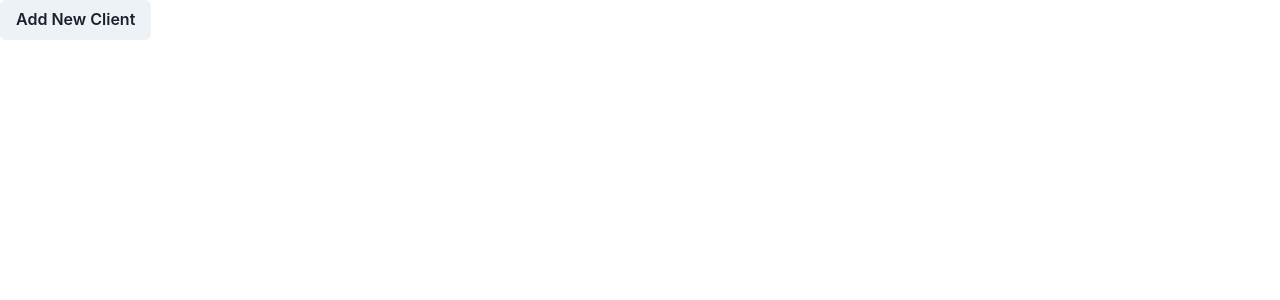
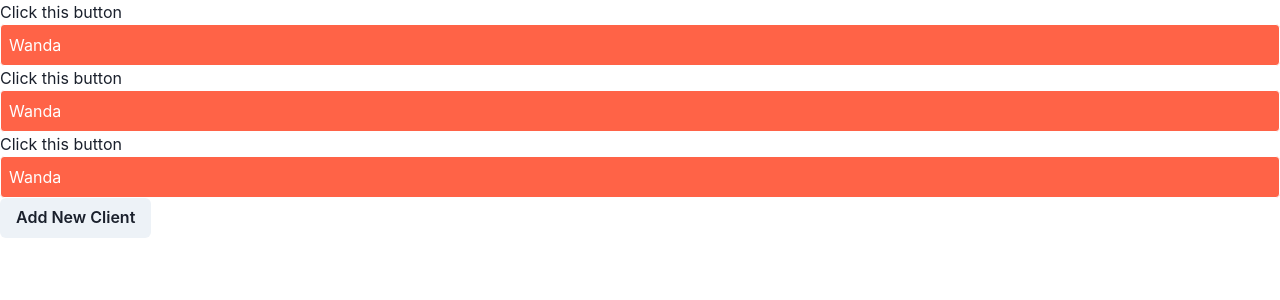
Before and after one commit to yutingwu4/FitLyfe, a React app: page / in a window 1280 px wide. Shown: the top 300 px of the page. Built offline with nearby package versions, Linux system fonts and the light colour scheme.

Commit message:
Fix Routes on ClientCard.jsx and App.jsx

```diff
--- a/client/App.jsx
+++ b/client/App.jsx
@@ -9,26 +9,27 @@ import axios from 'axios';
 function App() {
   // const [cards, setCards] = useState([]);
 
-  // Need a function to fetch data
   // const fetchData = async () => {
   //   const { data } = await axios.get('/endpoint');
   //   setCards(data);
   // };
 
-  // useEffect so that the app runs fetchData when screen loads.
   // useEffect(() => {
   //   fetchData();
   // }, []);
 
-  // for (let i = 0; i < 3; i++) {
-  //   cards.push(
-  //     <div key={`card_${i}`}>
-  //       <ClientCard />
-  //     </div>
-  //   );
-  // }
+  const cards = [];
+  for (let i = 0; i < 3; i++) {
+    cards.push(
+      <div key={`card_${i}`}>
+        <ClientCard />
+      </div>
+    );
+  }
+
   return (
     <Router>
+      {cards}
       <div>
         <nav>
           <ul>
@@ -41,7 +42,7 @@ function App() {
         </nav>
         <Switch>
           <Route exact path="/clientForm">
-            <ClientInfo />
+            <ClientForm />
           </Route>
         </Switch>
       </div>
--- a/client/components/ClientCard.jsx
+++ b/client/components/ClientCard.jsx
@@ -1,8 +1,16 @@
 import React from 'react';
 import { Box } from '@chakra-ui/react';
+import { Switch, Route, Link } from 'react-router-dom';
+import ClientInfo from './ClientInfo';
 
 function ClientCard() {
   return (
+    <Switch>
+      <Route exact path="/">
+        <div>
+          <Link to="/clientid">
+            <button className="btn">Click this button</button>
+          </Link>
           <Box
             border="1px solid white"
             borderRadius="4px"
@@ -13,6 +21,13 @@ function ClientCard() {
           >
             <p> Wanda </p>
           </Box>
+        </div>
+      </Route>
+
+      <Route path="/clientid">
+        <ClientInfo />
+      </Route>
+    </Switch>
   );
 }
 
--- a/client/components/ClientForm.jsx
+++ b/client/components/ClientForm.jsx
@@ -11,14 +11,15 @@ import axios from 'axios';
 
 function ClientForm() {
   const { register, handleSubmit, watch, errors } = useForm();
-  const onSubmit = async (data) => {
-    try {
-      await axios.post('/api/createTrainee', data, {
-        headers: { 'content-type': 'applications/json' },
-      });
-    } catch (err) {
-      console.log(err);
-    }
+  const onSubmit = (data) => {
+    console.log(data);
+    // try {
+    //   await axios.post('/api/createTrainee', data, {
+    //     headers: { 'content-type': 'applications/json' },
+    //   });
+    // } catch (err) {
+    //   console.log(err);
+    // }
   };
 
   return (
--- a/client/index.js
+++ b/client/index.js
@@ -5,11 +5,9 @@ import { Route, Link, BrowserRouter as Router } from 'react-router-dom';
 import { ChakraProvider } from '@chakra-ui/react';
 
 ReactDOM.render(
-  // <Router>
   <ChakraProvider>
     <App />
   </ChakraProvider>,
-  // </Router>,
   document.getElementById('root')
 );
 
```
Lines whose indentation alone changed are shown as unchanged.
